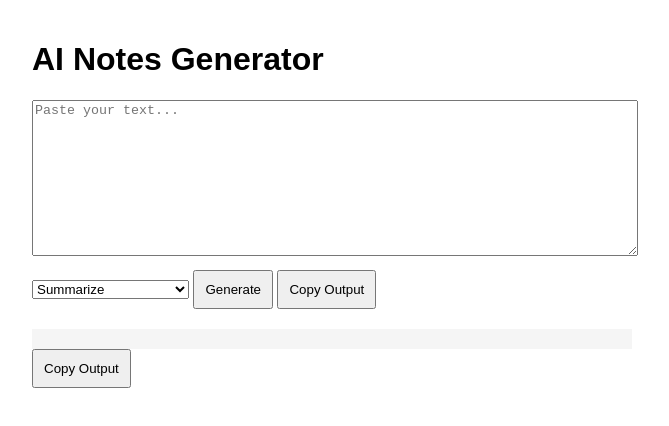
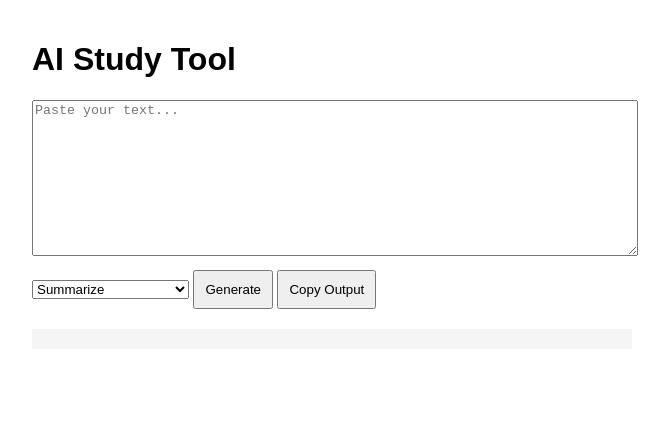
Before and after one commit to anishpungle12/ai-notes-app, a plain HTML site: page index.html in a window 1280 px wide. Shown: the whole page, without its empty margins (308-977 px from the left). Drawn offline with Linux system fonts and the light colour scheme.

Commit message:
Update index.html

```diff
--- a/index.html
+++ b/index.html
@@ -1,12 +1,12 @@
 <!DOCTYPE html>
 <html>
 <head>
-  <title>AI Notes Generator</title>
+  <title>AI Study Tool</title>
   <link rel="stylesheet" href="style.css">
 </head>
 <body>
 
-  <h1>AI Notes Generator</h1>
+  <h1>AI Study Tool</h1>
 
   <textarea id="input" placeholder="Paste your text..."></textarea>
 
@@ -21,8 +21,6 @@
 
   <div id="output"></div>
 
-  <button onclick="copyText()">Copy Output</button>
-
   <script src="script.js"></script>
 </body>
 </html>
```
Lines whose indentation alone changed are shown as unchanged.
